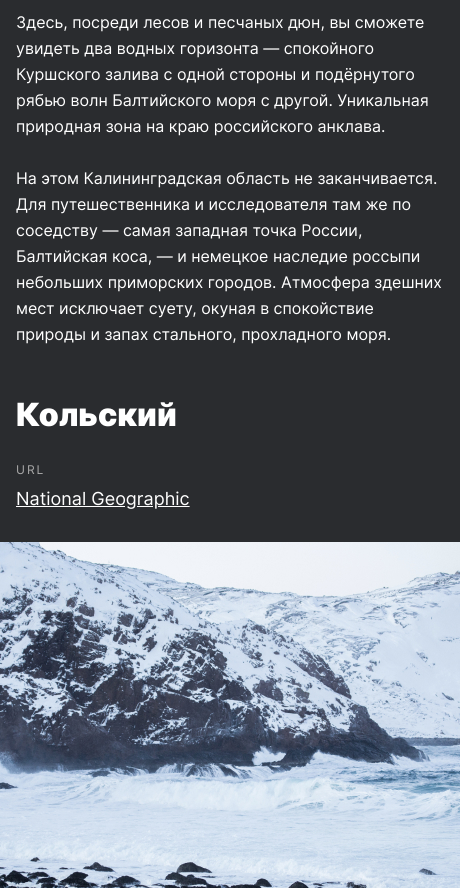
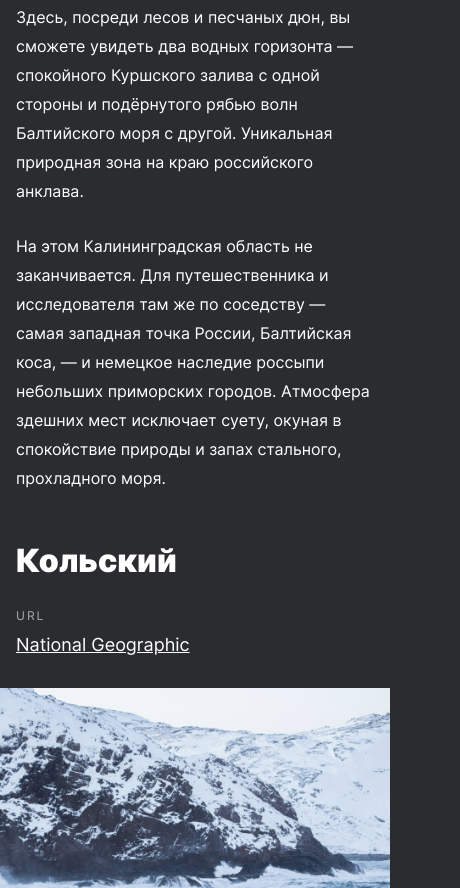
Before and after one commit to MikhailLysenko93/russian-travel, a plain HTML site: page index.html in a window 390 px wide. Shown: the part 2376-3264 px from the top of the page, 460 px wide, since content can reach past the window. Drawn offline with Linux system fonts and the light colour scheme.

Commit message:
исправления после 3 ревью

```diff
--- a/blocks/footer/__list/footer__list.css
+++ b/blocks/footer/__list/footer__list.css
@@ -10,5 +10,6 @@
    .footer__list {
      flex-direction: column;
      gap: 32px;
+     margin-bottom: 48px;
    }
  }
--- a/blocks/place/__image/place__image.css
+++ b/blocks/place/__image/place__image.css
@@ -2,6 +2,7 @@
   max-width: 460px;
   object-fit: cover;
   height: 100%;
+  width: 100%;
 }
 
  @media screen and (max-width: 767px) {
--- a/blocks/place/__paragraph/place__paragraph.css
+++ b/blocks/place/__paragraph/place__paragraph.css
@@ -3,7 +3,7 @@
   font-style: normal;
   font-weight: 400;
   font-size: 18px;
-  line-height: 163%;
+  line-height: 29px;
   color: #FFFFFF;
   margin: 0 0 26px 0;
   padding: 0;
--- a/blocks/places/places.css
+++ b/blocks/places/places.css
@@ -1,29 +1,25 @@
 .places {
-  margin-top: 0;
-  margin-left: 148px;
-  margin-right: 148px;
-  margin-bottom: 92px;
+  max-width: 984px;
+  margin: 0 auto;
+  padding-top: 92px;
 }
 
-@media screen and (max-width:1279px) {
+@media screen and (max-width: 1279px) {
   .places {
-      margin-left: 48px;
-      margin-right: 48px;
+      max-width: 928px;
+      padding-top: 92px;
   }
 }
 
-@media screen and (max-width:1023px) {
+@media screen and (max-width: 1023px) {
   .places {
-      margin-left: 24px;
-      margin-right: 24px;
-      margin-bottom: 72px;
+      max-width: 720px;
+      padding-top: 88px;
   }
 }
 
-@media screen and (max-width:767px) {
+@media screen and (max-width: 767px) {
   .places {
-      margin-left: 0;
-      margin-right: 0;
-      margin-bottom: 50px;
+      padding-top: 64px;
   }
 }
--- a/index.html
+++ b/index.html
@@ -153,7 +153,7 @@
    </section>
    <section class="cover">
       <a class="cover__link" href="https://stampsy.com/na-elektrichkakh-do-baikala" target="_blank">
-         <h2 class="cover__title">До Байкала «на собаках»</h2>
+         <h2 class="cover__title">До&nbsp;Байкала &laquo;на&nbsp;собаках&raquo;</h2>
          <p class="cover__subtitle">По мотивам учебной темы о Транссибе —
            путешествие от столицы до Байкала на электричках.
          </p>
```
